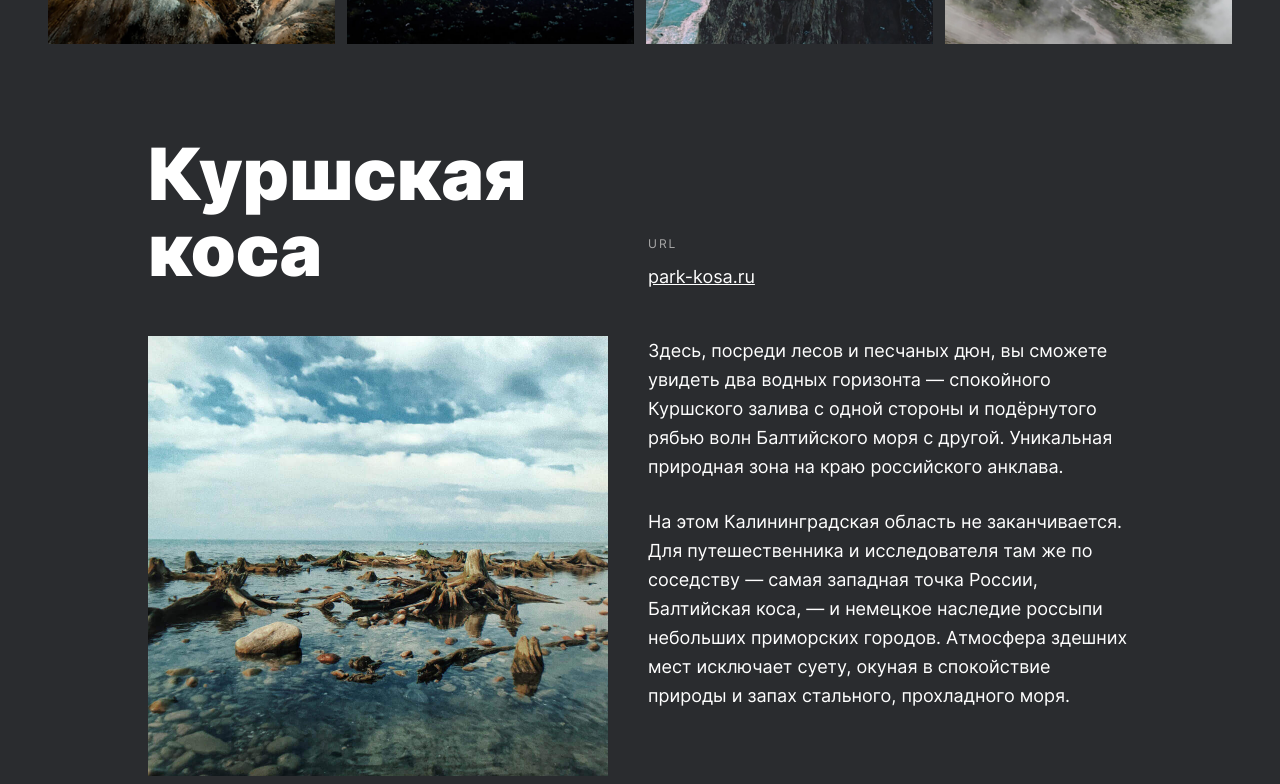
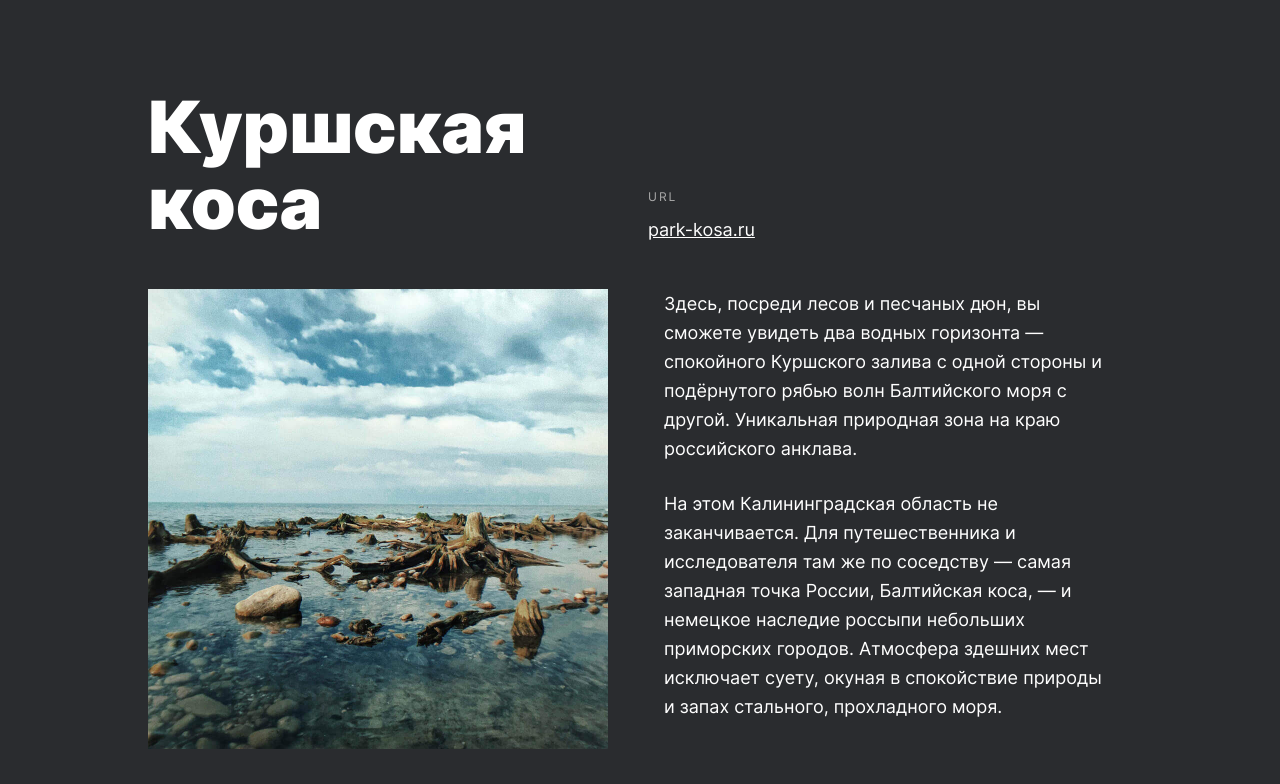
Before and after one commit to BabyOfTheWar/russian-travel, a plain HTML site: page index.html in a window 1280 px wide. Shown: the part 2427-3211 px from the top of the page. Drawn offline with Linux system fonts and the light colour scheme.

Commit message:
Add files via upload

```diff
--- a/blocks/intro/__list/intro__list.css
+++ b/blocks/intro/__list/intro__list.css
@@ -11,13 +11,13 @@
 
 @media screen and (min-width: 1024px) {
     .intro__list {
-        margin: 0 286px 40px 48px;
+        margin: 0 286px 0 48px;
 
     }
 }
 
 @media screen and (min-width: 1280px) {
     .intro__list {
-        margin: 0 442px 40px 148px;
+        margin: 0 442px 0 148px;
     }
 }
--- a/blocks/intro/__text/intro__text.css
+++ b/blocks/intro/__text/intro__text.css
@@ -15,13 +15,13 @@
 
 @media screen and (min-width: 1024px) {
     .intro__text {
-        margin: 0 286px 40px 48px;
+        margin: 0 286px 33px 48px;
         max-width: 690px;
     }
 }
 
 @media screen and (min-width: 1280px) {
     .intro__text {
-        margin: 0 442px 40px 148px;
+        margin: 0 442px 33px 148px;
     }
 }
--- a/blocks/place/__image/place__image.css
+++ b/blocks/place/__image/place__image.css
@@ -1,7 +1,7 @@
 .place__image {
     width: 100%;
     object-fit: cover;
-    margin: 0;
+    margin-bottom: 32px;
 }
 
 @media screen and (min-width: 768px) {
@@ -20,5 +20,6 @@
 @media screen and (min-width: 1280px) {
     .place__image {
         min-width: 460px;
+        min-height: 460px;
     }
 }
--- a/blocks/place/__paragraph/place__paragraph.css
+++ b/blocks/place/__paragraph/place__paragraph.css
@@ -4,7 +4,7 @@
     font-size: 16px;
     line-height: 163%;
     color: #FFFFFF;
-    margin: 0;
+    margin: 0 16px;
 }
 
 .place__paragraph:nth-child(2) {
@@ -16,12 +16,12 @@
         max-width: 352px;
         margin-top: 0;
     }
-    .place__paragraph:first-child {
-        margin-top: 0;
-    }
+
     .place__paragraph:nth-child(2) {
         margin-top: 25px;
     }
+
+
 }
 
 @media screen and (min-width: 1024px) {
--- a/blocks/place/place.css
+++ b/blocks/place/place.css
@@ -1,5 +1,5 @@
 .place {
-    margin: 0;
+    margin-top: 50px;
 }
 .place:first-child {
     margin-top: 0;
@@ -13,15 +13,21 @@
         "title website"
         "image paragraph";
         gap: 48px 28px;
+        margin: 73px 24px 0 24px;
 
+    }
+
+    .place:first-child {
+        margin-top: 0;
     }
 }
 
 @media screen and (min-width: 1024px) {
     .place {
         grid-column-gap: 32px;
-        margin-top: 80px;
+        margin: 80px 0 0 0;
         max-width: 928px;
+        align-content: center;
     }
 }
 
--- a/blocks/places/places.css
+++ b/blocks/places/places.css
@@ -4,14 +4,15 @@
 
 @media screen and (min-width: 768px) {
     .places {
-        margin: 88px 24px 0 24px;
+        margin: 88px auto 0 auto;
+        max-width: 768px;
     }
 
 }
 
 @media screen and (min-width: 1024px) {
     .places {
-        margin: 92px 48px 0 48px;
+        margin: 92px auto 0 auto;
         max-width: 928px;
     }
 }
```
Also changed, not shown: index.html (line endings or trailing spaces).
